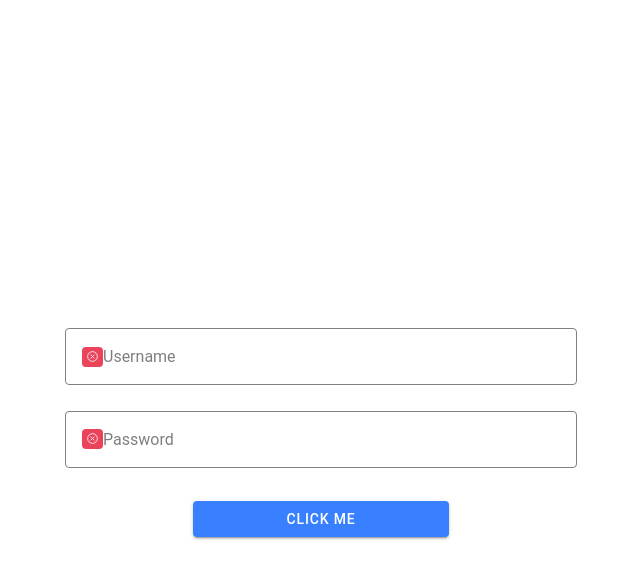
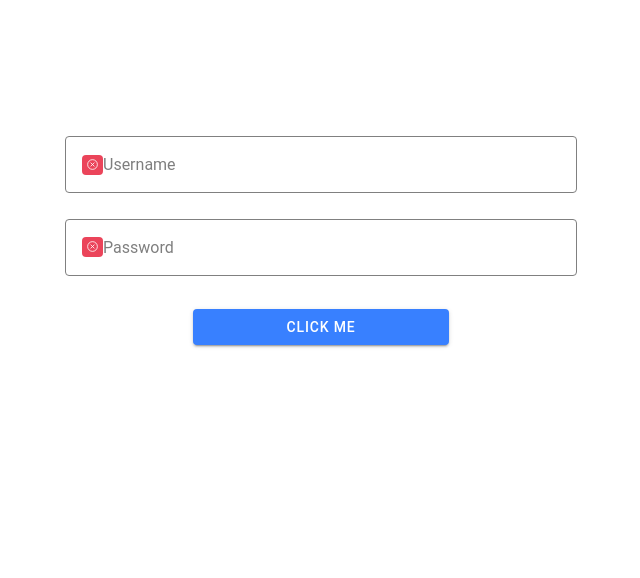
Before and after one commit to KSherwoodd/ControlNews, a React (Create React App) app: page / in a window 1280 px wide. Shown: the top 578 px of the page, without its empty margins (319-959 px from the left). Built offline with nearby package versions, Linux system fonts and the light colour scheme.

Commit message:
1 file modified

```diff
--- a/src/Home/SignInPage/SignInCSS.css
+++ b/src/Home/SignInPage/SignInCSS.css
@@ -8,7 +8,7 @@ ion-button {
 
 #username-input {
   width: 40%;
-  margin-top: 25%;
+  margin-top: 10%;
   margin-left: auto;
   margin-right: auto;
 }
```
